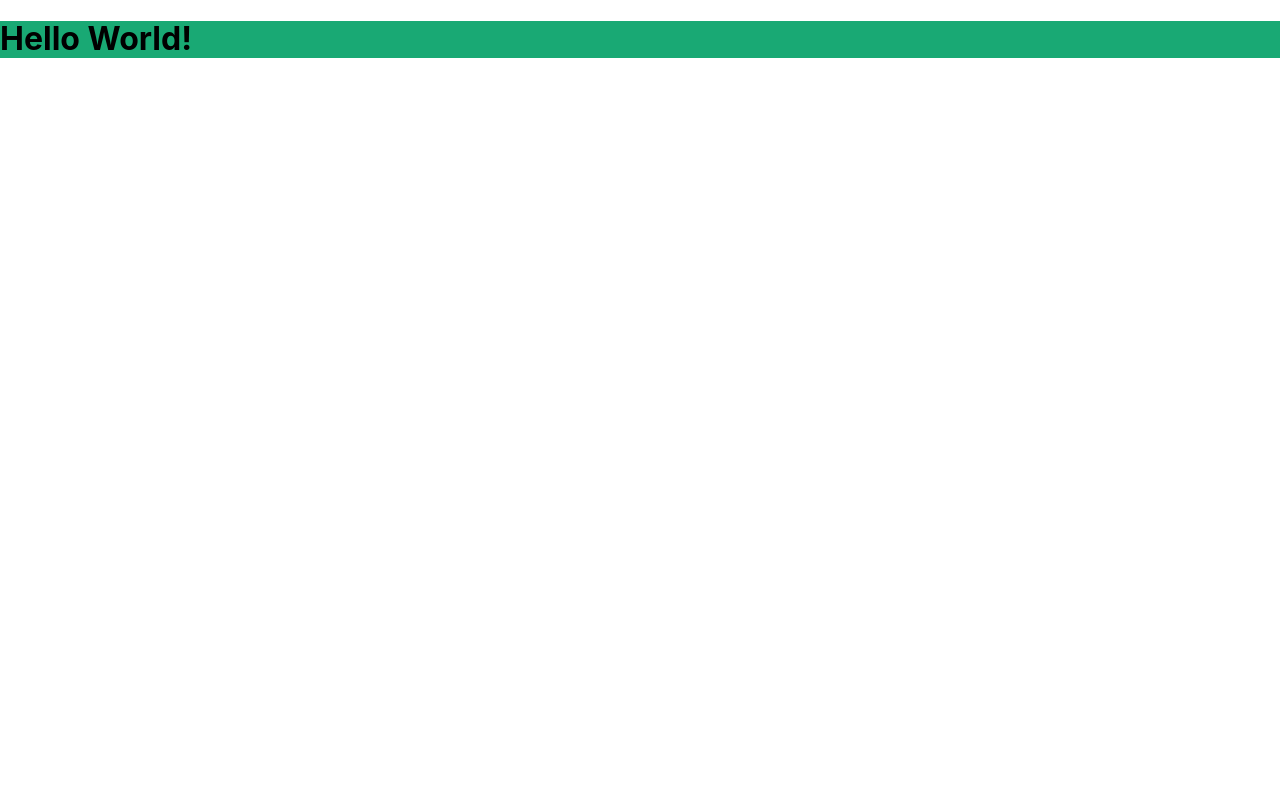
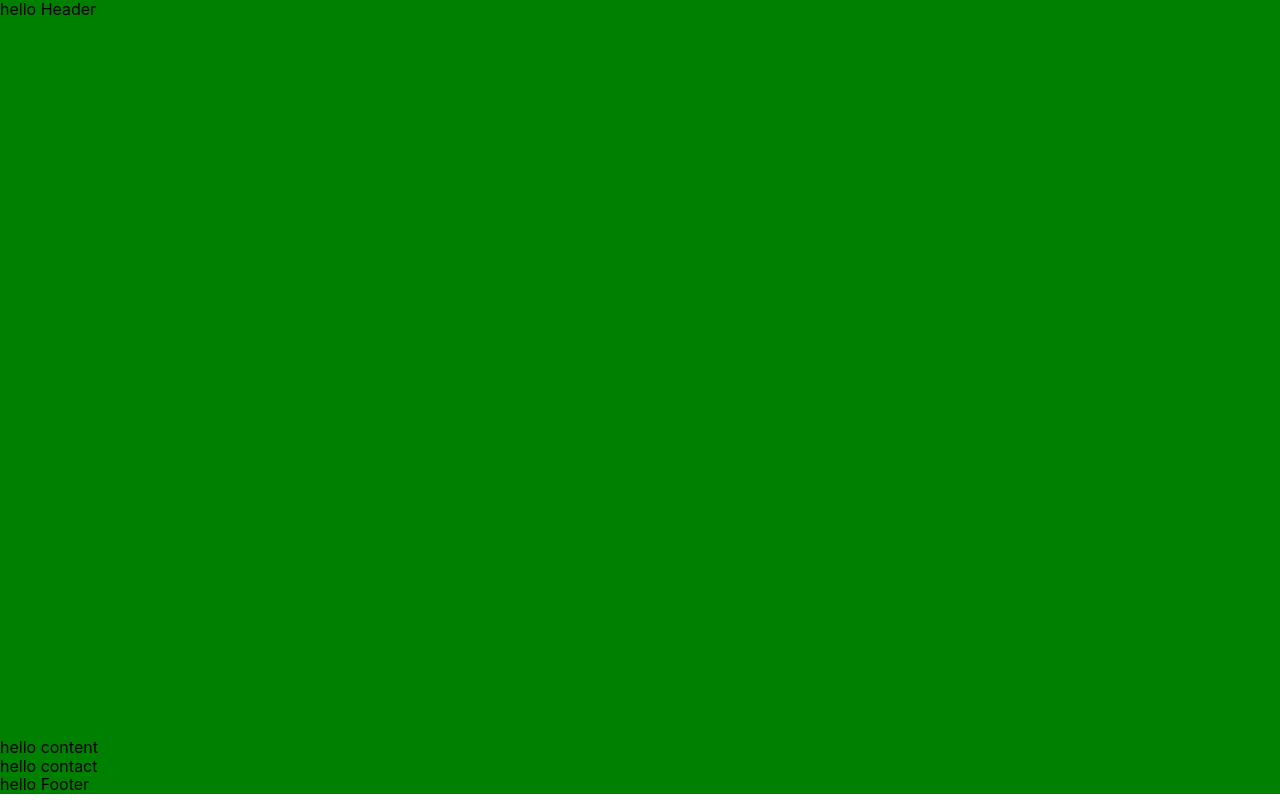
Before and after one commit to wannesds/wannes-portfolio, a React (Create React App) app: page / in a window 1280 px wide. Built offline with nearby package versions, Linux system fonts and the light colour scheme.

Commit message:
added static main components

```diff
--- a/package.json
+++ b/package.json
@@ -6,6 +6,7 @@
     "@testing-library/jest-dom": "^5.11.6",
     "@testing-library/react": "^11.2.2",
     "@testing-library/user-event": "^12.2.2",
+    "gh-pages": "^3.1.0",
     "react": "^17.0.1",
     "react-dom": "^17.0.1",
     "react-scripts": "4.0.1",
--- /dev/null
+++ b/src/components/Contact.js
@@ -0,0 +1,12 @@
+import React from 'react';
+
+const Contact = () => {
+
+    return(
+        <div className="Contact-box">
+            <a>hello contact</a>
+        </div>
+    )
+}
+
+export default Contact;
--- /dev/null
+++ b/src/components/Content.js
@@ -0,0 +1,12 @@
+import React from 'react';
+
+const Content = () => {
+
+    return(
+        <div className="Content-box">
+            <a>hello content</a>
+        </div>
+    )
+}
+
+export default Content;
--- /dev/null
+++ b/src/components/Footer.js
@@ -0,0 +1,12 @@
+import React from 'react';
+
+const Footer = () => {
+
+    return(
+        <div className="Footer-box">
+            <a>hello Footer</a>
+        </div>
+    )
+}
+
+export default Footer;
--- /dev/null
+++ b/src/components/Header.js
@@ -0,0 +1,12 @@
+import React from 'react';
+
+const Header = () => {
+
+    return(
+        <div className ="Header-box">
+            <a>hello Header</a>
+        </div>
+    )
+}
+
+export default Header;
--- /dev/null
+++ b/src/components/Intro.css
@@ -0,0 +1,24 @@
+div {
+    height: 40vmin;
+}
+
+.icon {
+    display: inline-block;
+    width: 1em;
+    height: 1em;
+    stroke-width: 0;
+    stroke: currentColor;
+    fill: currentColor;
+  }
+
+  /* ==========================================
+  Single-colored icons can be modified like so:
+  .icon-name {
+    font-size: 32px;
+    color: red;
+  }
+  ========================================== */
+
+  .icon-embed2 {
+    width: 1.25em;
+  }
--- /dev/null
+++ b/src/components/Intro.js
@@ -0,0 +1,16 @@
+import React from 'react';
+
+const Intro = () => {
+
+    return(
+        <div className="Intro-box">
+            <div className="Intro-nav">
+            <svg class="icon icon-embed2"></svg>
+            <svg class="icon icon-stack"></svg>
+            <svg class="icon icon-pencil2"></svg>
+            </div>
+        </div>
+    )
+}
+
+export default Intro;
--- /dev/null
+++ b/src/containers/App copy.css
@@ -0,0 +1,38 @@
+.App {
+  text-align: center;
+}
+
+.App-logo {
+  height: 40vmin;
+  pointer-events: none;
+}
+
+@media (prefers-reduced-motion: no-preference) {
+  .App-logo {
+    animation: App-logo-spin infinite 20s linear;
+  }
+}
+
+.App-header {
+  background-color: #282c34;
+  min-height: 100vh;
+  display: flex;
+  flex-direction: column;
+  align-items: center;
+  justify-content: center;
+  font-size: calc(10px + 2vmin);
+  color: white;
+}
+
+.App-link {
+  color: #61dafb;
+}
+
+@keyframes App-logo-spin {
+  from {
+    transform: rotate(0deg);
+  }
+  to {
+    transform: rotate(360deg);
+  }
+}
--- a/src/containers/App.css
+++ b/src/containers/App.css
@@ -1,38 +1,3 @@
 .App {
-  text-align: center;
+  background-color: red;
 }
-
-.App-logo {
-  height: 40vmin;
-  pointer-events: none;
-}
-
-@media (prefers-reduced-motion: no-preference) {
-  .App-logo {
-    animation: App-logo-spin infinite 20s linear;
-  }
-}
-
-.App-header {
-  background-color: #282c34;
-  min-height: 100vh;
-  display: flex;
-  flex-direction: column;
-  align-items: center;
-  justify-content: center;
-  font-size: calc(10px + 2vmin);
-  color: white;
-}
-
-.App-link {
-  color: #61dafb;
-}
-
-@keyframes App-logo-spin {
-  from {
-    transform: rotate(0deg);
-  }
-  to {
-    transform: rotate(360deg);
-  }
-}
--- a/src/containers/App.js
+++ b/src/containers/App.js
@@ -1,11 +1,20 @@
+import React from 'react';
 import './App.scss';
-
+import Header from '../components/Header';
+import Intro from '../components/Intro';
+import Content from '../components/Content';
+import Contact from '../components/Contact';
+import Footer from '../components/Footer';
 
 function App() {
 
   return (
     <div className="App">
-      <h1 className="bg-green"> Hello World!</h1>
+      <Header/>
+      <Intro/>
+      <Content/>
+      <Contact/>
+      <Footer/>
     </div>
   );
 }
--- a/src/containers/App.scss
+++ b/src/containers/App.scss
@@ -0,0 +1,8 @@
+
+.App {
+    background-color: green;
+}
+
+.Intro-box {
+    height: 90vmin;
+}
```
Also changed, not shown: 2 other files (tests, documents, lock files or other folders).
